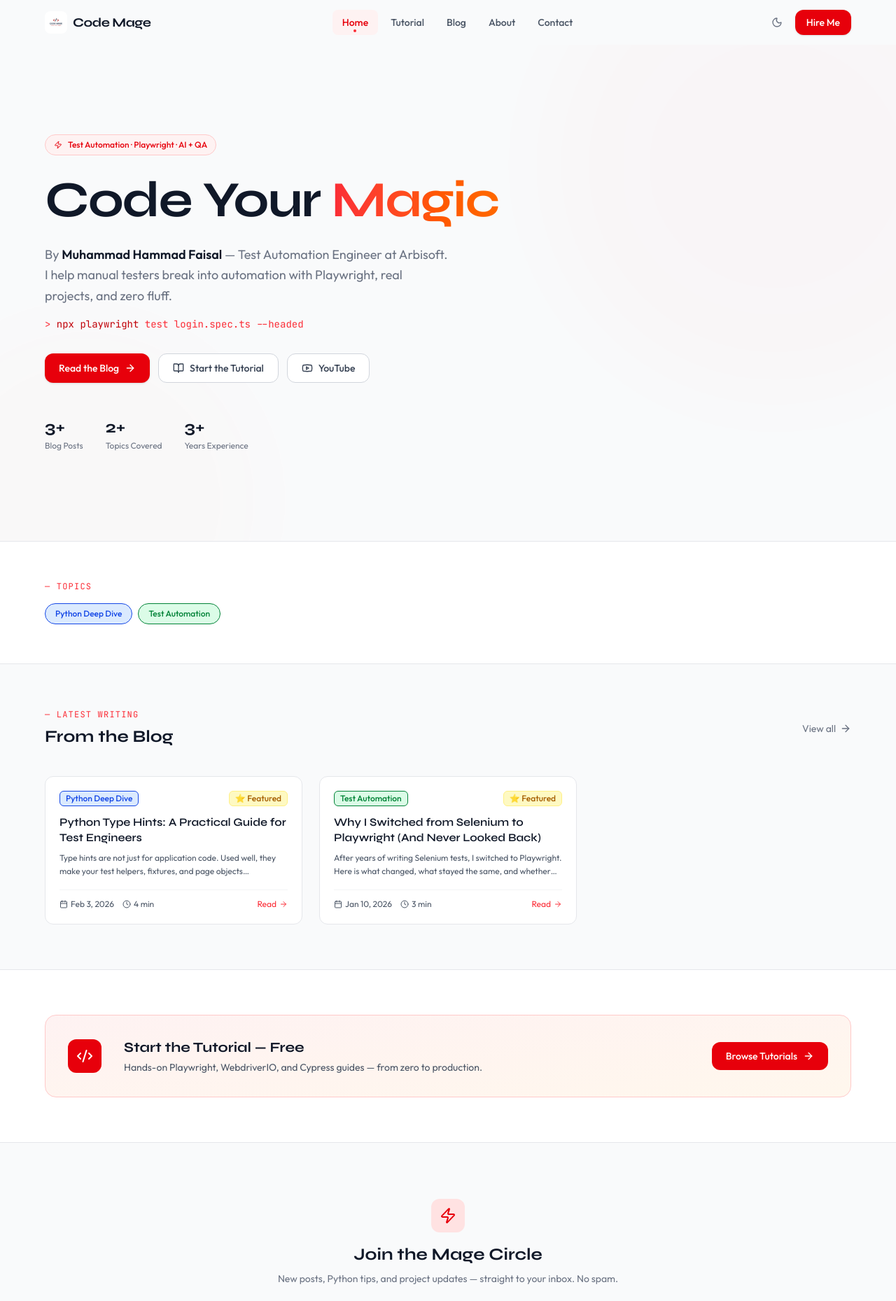
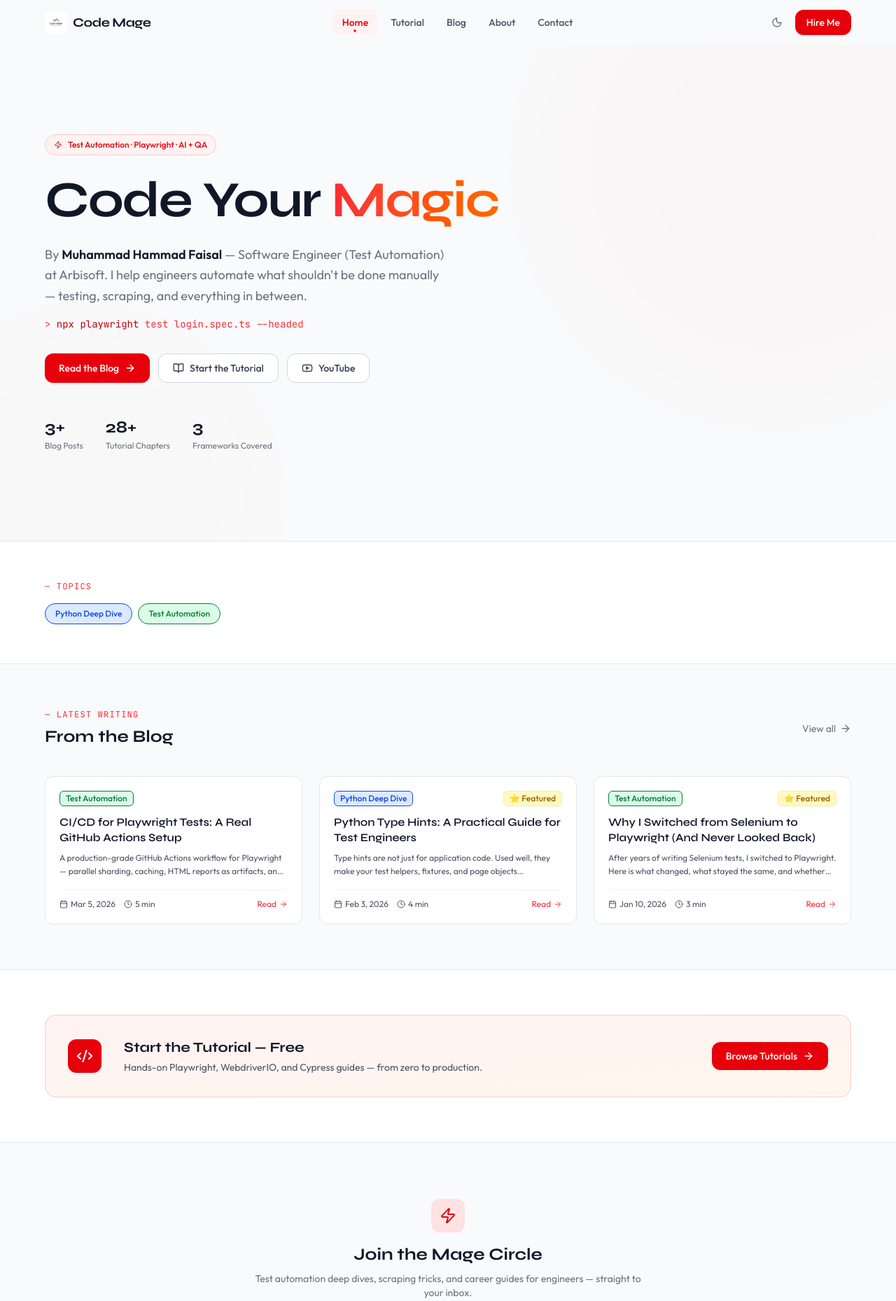
Before and after one commit to M-Hammad-Faisal/code-mage, a Next.js app: page / in a window 1280 px wide. Shown: the top 1859 px of the page at 70% size. Built offline with nearby package versions, Linux system fonts and the light colour scheme.

Commit message:
fix: homepage stats, hero description, newsletter copy, show 3 recent posts

```diff
--- a/app/page.tsx
+++ b/app/page.tsx
@@ -1,16 +1,14 @@
 import { ArrowRight, BookOpen, Code2, Youtube, Zap } from 'lucide-react';
 import Link from 'next/link';
-import { getFeaturedPosts, getAllCategories, getAllPosts } from '@/lib/mdx';
+import { getAllCategories, getAllPosts } from '@/lib/mdx';
 import { SITE, CATEGORY_COLORS } from '@/lib/site.config';
 import { NewsletterForm } from '@/components/NewsletterForm';
 import { PostCard } from '@/components/PostCard';
 import { HeroAnimation } from '@/components/HeroAnimation';
 
 export default function HomePage() {
-  const featuredPosts = getFeaturedPosts(3);
-  const recentPosts = getAllPosts().slice(0, 6);
+  const recentPosts = getAllPosts().slice(0, 3);
   const categories = getAllCategories();
-  const posts = featuredPosts.length > 0 ? featuredPosts : recentPosts.slice(0, 3);
 
   return (
     <div className="min-h-screen">
@@ -36,8 +34,8 @@ export default function HomePage() {
               <strong className="text-gray-900 dark:text-white font-semibold">
                 Muhammad Hammad Faisal
               </strong>{' '}
-              — Test Automation Engineer at Arbisoft. I help manual testers break into automation
-              with Playwright, real projects, and zero fluff.
+              — Software Engineer (Test Automation) at Arbisoft. I help engineers automate what
+              shouldn&apos;t be done manually — testing, scraping, and everything in between.
             </p>
 
             <p className="font-mono text-sm text-red-500 dark:text-red-400 mb-8">
@@ -72,11 +70,8 @@ export default function HomePage() {
             <div className="flex flex-wrap gap-8">
               {[
                 { label: 'Blog Posts', value: `${getAllPosts().length}+` },
-                { label: 'Topics Covered', value: `${categories.length}+` },
-                {
-                  label: 'Years Experience',
-                  value: `${new Date().getFullYear() - SITE.author.careerStartYear}+`,
-                },
+                { label: 'Tutorial Chapters', value: '28+' },
+                { label: 'Frameworks Covered', value: '3' },
               ].map((s) => (
                 <div key={s.label}>
                   <p className="text-2xl font-heading font-bold text-gray-900 dark:text-white">
@@ -133,7 +128,7 @@ export default function HomePage() {
           </div>
 
           <div className="grid md:grid-cols-2 lg:grid-cols-3 gap-6">
-            {posts.map((post) => (
+            {recentPosts.map((post) => (
               <PostCard key={post.slug} post={post} />
             ))}
           </div>
@@ -176,7 +171,8 @@ export default function HomePage() {
               Join the Mage Circle
             </h2>
             <p className="text-sm text-gray-500 dark:text-gray-400 mb-6">
-              New posts, Python tips, and project updates — straight to your inbox. No spam.
+              Test automation deep dives, scraping tricks, and career guides for engineers —
+              straight to your inbox.
             </p>
             <div className="flex justify-center">
               <NewsletterForm source="homepage" />
```
